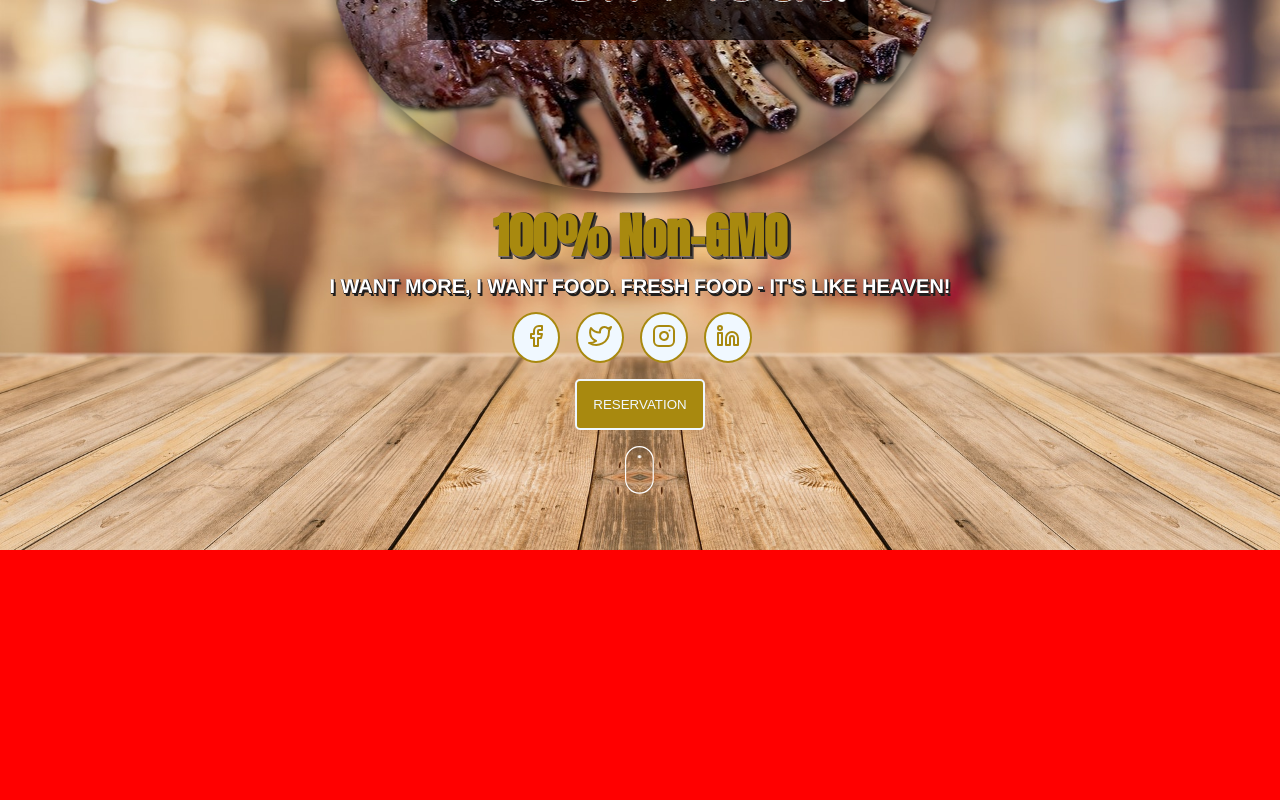
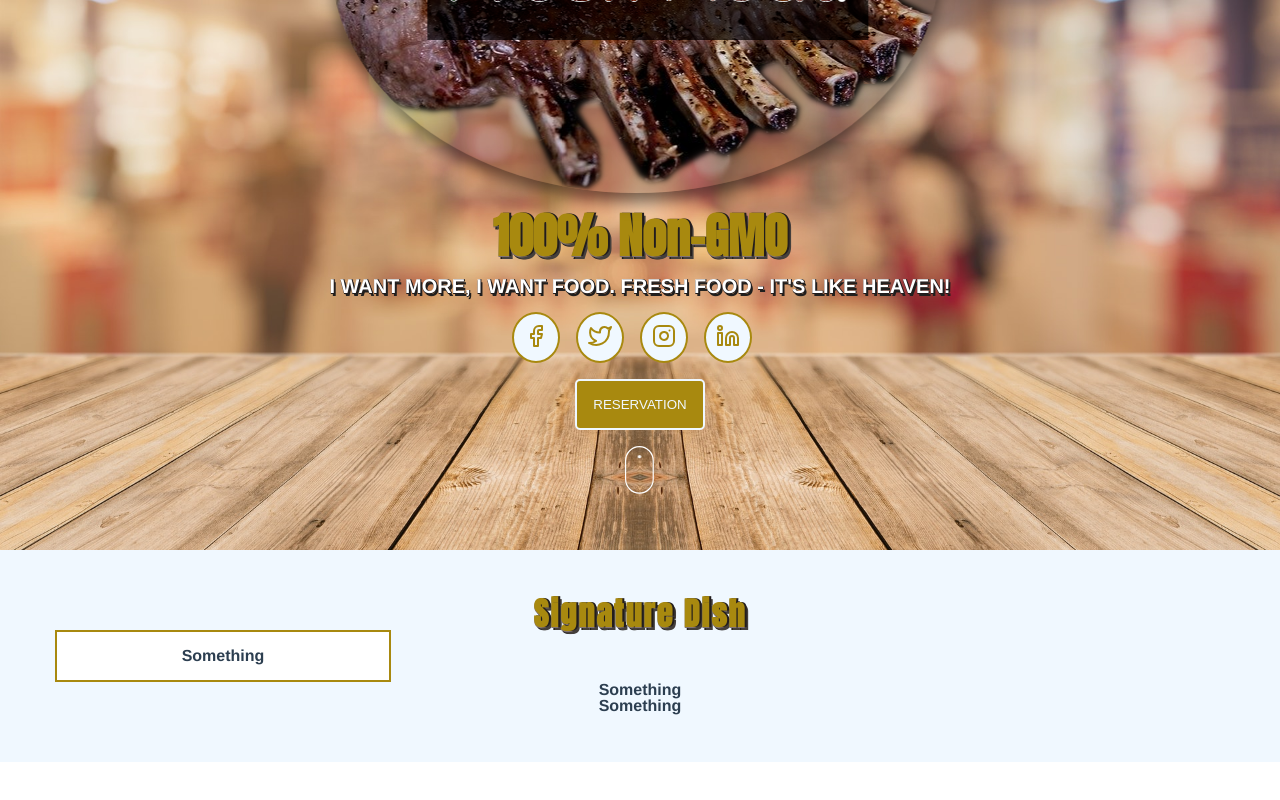
Before and after one commit to eevan7a9/freshmeat-restaurant-e7a9, a Vue app in the folder frontend-restaurant/: page /#/ in a window 1280 px wide. Shown: the part 400-1200 px from the top of the page. After the commit the page ends 1162 px from the top, so only its background shows below. Built offline with nearby package versions, Linux system fonts and the light colour scheme.

Commit message:
added signature dish section

```diff
--- /dev/null
+++ b/frontend-restaurant/src/components/home/SignatureDish.vue
@@ -0,0 +1,40 @@
+<template>
+  <div class="signature-wrapper">
+    <header>Signature Dish</header>
+    <div class="card">
+      <h1>Something</h1>
+    </div>
+    <div>
+      <h1>Something</h1>
+    </div>
+    <div>
+      <h1>Something</h1>
+    </div>
+  </div>
+</template>
+
+<script>
+export default {};
+</script>
+
+<style lang="scss" scoped>
+$mainColor: #a8890f;
+.signature-wrapper {
+  padding: 3rem 0;
+  header {
+    font-size: 2rem;
+    font-weight: 900;
+    font-family: "Anton", sans-serif;
+    color: $mainColor;
+    text-shadow: 2px 0 #221d1d, 0 1px #827373, 3.5px 3px #443f3c,
+      2px 3px #201f1e;
+    letter-spacing: 2px;
+  }
+}
+.card {
+  width: 300px;
+  padding: 1rem;
+  background: #fff;
+  border: 2px solid $mainColor;
+}
+</style>
--- a/frontend-restaurant/src/views/Home.vue
+++ b/frontend-restaurant/src/views/Home.vue
@@ -3,17 +3,21 @@
     <section id="showcase">
       <Showcase :scrollTarget="'#gallery'" @scrollTo="scrollTo" />
     </section>
-    <div class="gallery-wrapper" id="gallery"></div>
+    <div class="container" id="gallery">
+      <SignatureDish />
+    </div>
   </div>
 </template>
 
 <script>
 // @ is an alias to /src
 import Showcase from "@/components/home/Showcase.vue";
+import SignatureDish from "@/components/home/SignatureDish.vue";
 export default {
   name: "home",
   components: {
-    Showcase
+    Showcase,
+    SignatureDish
   },
   methods: {
     scrollTo(selector) {
@@ -25,8 +29,7 @@ export default {
 };
 </script>
 <style lang="scss" scoped>
-.gallery-wrapper {
-  height: 900px;
-  background: red;
+.home {
+  background: aliceblue;
 }
 </style>
```
